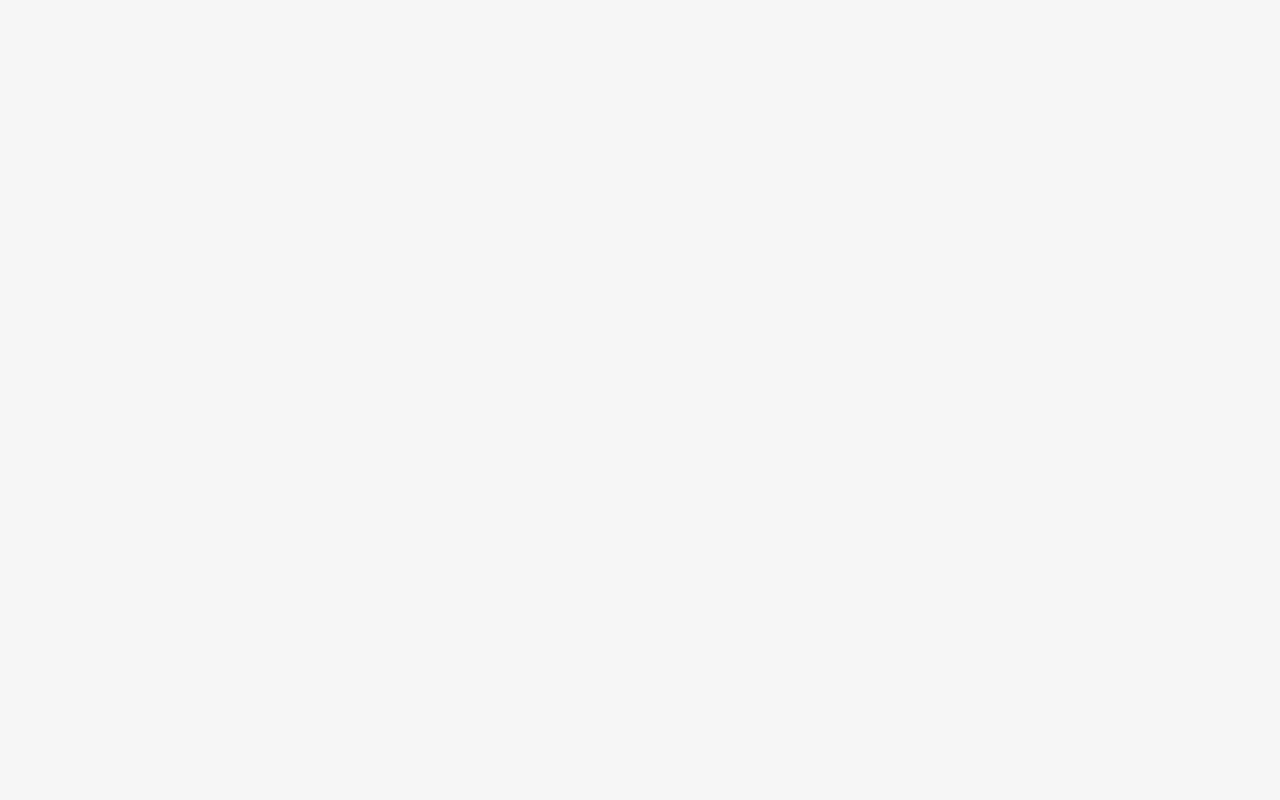
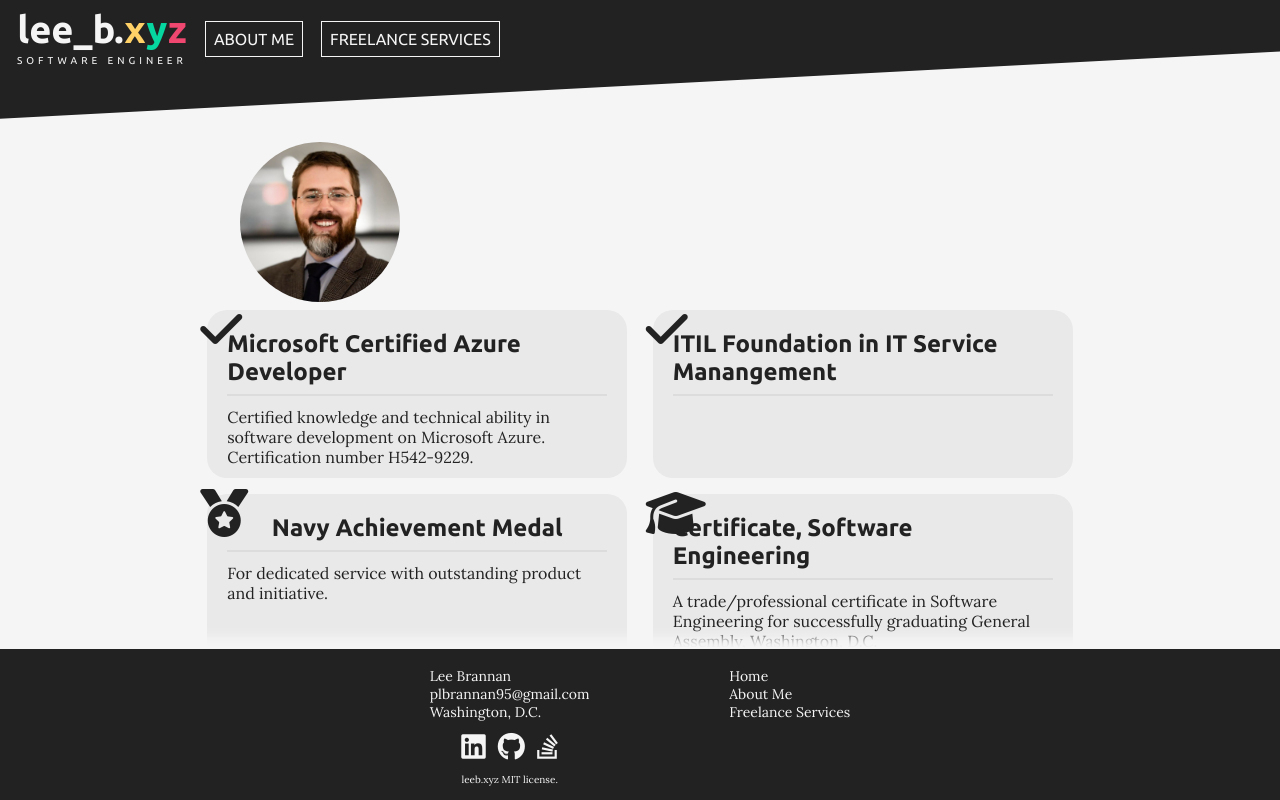
Before and after one commit to bananabrann/leeb.xyz, a React (Create React App) app: page /about in a window 1280 px wide. Built offline with nearby package versions, Linux system fonts and the light colour scheme.

Commit message:
Add info cards and about me page

```diff
--- a/src/App.tsx
+++ b/src/App.tsx
@@ -1,5 +1,6 @@
 import React from "react";
 import { BrowserRouter as Router, Route } from "react-router-dom";
+import About from "./Components/About/About";
 import Freelance from "./Components/Freelance/Freelance";
 import Home from "./Components/Home/Home";
 import Login from "./Components/Login/Login";
@@ -21,14 +22,23 @@ function App() {
                     exact
                     path="/login"
                     render={() => {
-                        return <Login />
+                        return <Login />;
                     }}
                 />
 
                 <Route
-                    exact path="/freelance"
+                    exact
+                    path="/freelance"
                     render={() => {
-                        return <Freelance />
+                        return <Freelance />;
+                    }}
+                />
+
+                <Route
+                    exact
+                    path="/about"
+                    render={() => {
+                        return <About />;
                     }}
                 />
             </Router>
--- /dev/null
+++ b/src/Components/About/About.scss
@@ -0,0 +1,22 @@
+@import "../../styles/colors";
+@import "../../styles/mixins";
+
+.About {
+    @include flex();
+
+    .content {
+        max-width: 1200px;
+        display: flex;
+    }
+
+    .skills {
+        display: flex;
+        flex-wrap: wrap;
+        justify-content: center;
+    }
+
+    .me-jpeg {
+        width: 20%;
+        border-radius: 50%;
+    }
+}
--- /dev/null
+++ b/src/Components/About/About.tsx
@@ -0,0 +1,53 @@
+import React from "react";
+import Footer from "../Footer/Footer";
+import Header from "../Header/Header";
+import InfoCard from "../InfoCard/InfoCard";
+import MeJPEG from "../../res/me.jpeg";
+import "./About.scss";
+
+const About: React.FC<any> = () => {
+    return (
+        <div className="About">
+            <Header />
+
+            <div className="content bio">
+                <img src={MeJPEG} className="me-jpeg" alt="" />
+            </div>
+
+            <div className="content skills">
+                {/* <InfoCard
+                    title="Full-Time Professional"
+                    body="I'm a full-time, professional web developer working on large, enterprise applications."
+                    icon="fas fa-briefcase"
+                /> */}
+
+                <InfoCard
+                    title="Microsoft Certified Azure Developer"
+                    body="Certified knowledge and technical ability in software development on Microsoft Azure. Certification number H542-9229."
+                    icon="fas fa-check"
+                />
+
+                <InfoCard
+                    title="ITIL Foundation in IT Service Manangement"
+                    body=""
+                    icon="fa fa-check"
+                />
+                <InfoCard
+                    title="Navy Achievement Medal"
+                    body="For dedicated service with outstanding product and initiative."
+                    icon="fas fa-medal"
+                />
+
+                <InfoCard
+                    title="Certificate, Software Engineering"
+                    body="A trade/professional certificate in Software Engineering for successfully graduating General Assembly, Washington, D.C."
+                    icon="fas fa-graduation-cap"
+                />
+            </div>
+
+            <Footer />
+        </div>
+    );
+};
+
+export default About;
--- /dev/null
+++ b/src/Components/InfoCard/InfoCard.scss
@@ -0,0 +1,38 @@
+@import "../../styles/colors";
+@import "../../styles/mixins";
+
+.InfoCard {
+    @include flex(column, center, flex-start);
+    margin: 1vh 1vw;
+
+    * {
+        margin: 0;
+        padding: 0;
+    }
+
+    .Separator {
+        margin: 8px auto -5px auto;
+    }
+
+    .info-card-icon {
+        border-radius: 50%;
+        position: fixed;
+        margin: -130px auto auto -25px;
+        padding: 18px;
+    }
+
+    .info-card-body {
+        @include flex(column, flex-start, center);
+        max-width: 380px;
+        height: 128px;
+        padding: 20px;
+        background-color: $gry;
+        border-radius: 20px;
+
+        .title {
+            font-family: "Ubuntu", "sans serif";
+            font-weight: 700;
+            font-size: 24px;
+        }
+    }
+}
--- /dev/null
+++ b/src/Components/InfoCard/InfoCard.tsx
@@ -0,0 +1,29 @@
+import React from "react";
+import Separator from "../Separator/Separator";
+import "./InfoCard.scss";
+
+interface IInfoCardProps {
+    icon: string;
+    title: string;
+    body?: string;
+}
+
+const InfoCard: React.FC<any> = (props: IInfoCardProps) => {
+    const fontAwesomeCallString: string = `${props.icon} fa-3x`;
+
+    return (
+        <div className="InfoCard">
+            <div className="info-card-icon">
+                <i className={fontAwesomeCallString}></i>
+            </div>
+
+            <div className="info-card-body">
+                <div className="title">{props.title}</div>
+                <Separator />
+                <p>{props.body}</p>
+            </div>
+        </div>
+    );
+};
+
+export default InfoCard;
--- a/src/Components/Separator/Separator.scss
+++ b/src/Components/Separator/Separator.scss
@@ -2,12 +2,12 @@
 
 .Separator {
     width: 100%;
-    margin: 20px auto;
+    margin: 14px auto;
     display: flex;
     justify-content: center;
 
     div {
-        background-color: $gry;
+        background-color: #dcdcdc;
         height: 2px;
         width: 75vw;
     }
--- a/src/styles/_mixins.scss
+++ b/src/styles/_mixins.scss
@@ -1,4 +1,12 @@
 @import "./colors";
+
+// This mixin does not provide any magic. It's purely for convenience.
+@mixin flex($direction: column, $justify: center, $align: center) {
+    display: flex;
+    flex-direction: column;
+    justify-content: $justify;
+    align-items: $align;
+}
 
 @mixin standard-transitions() {
     transition-duration: 225ms;
```
Also changed, not shown: src/res/me.jpeg (added).
